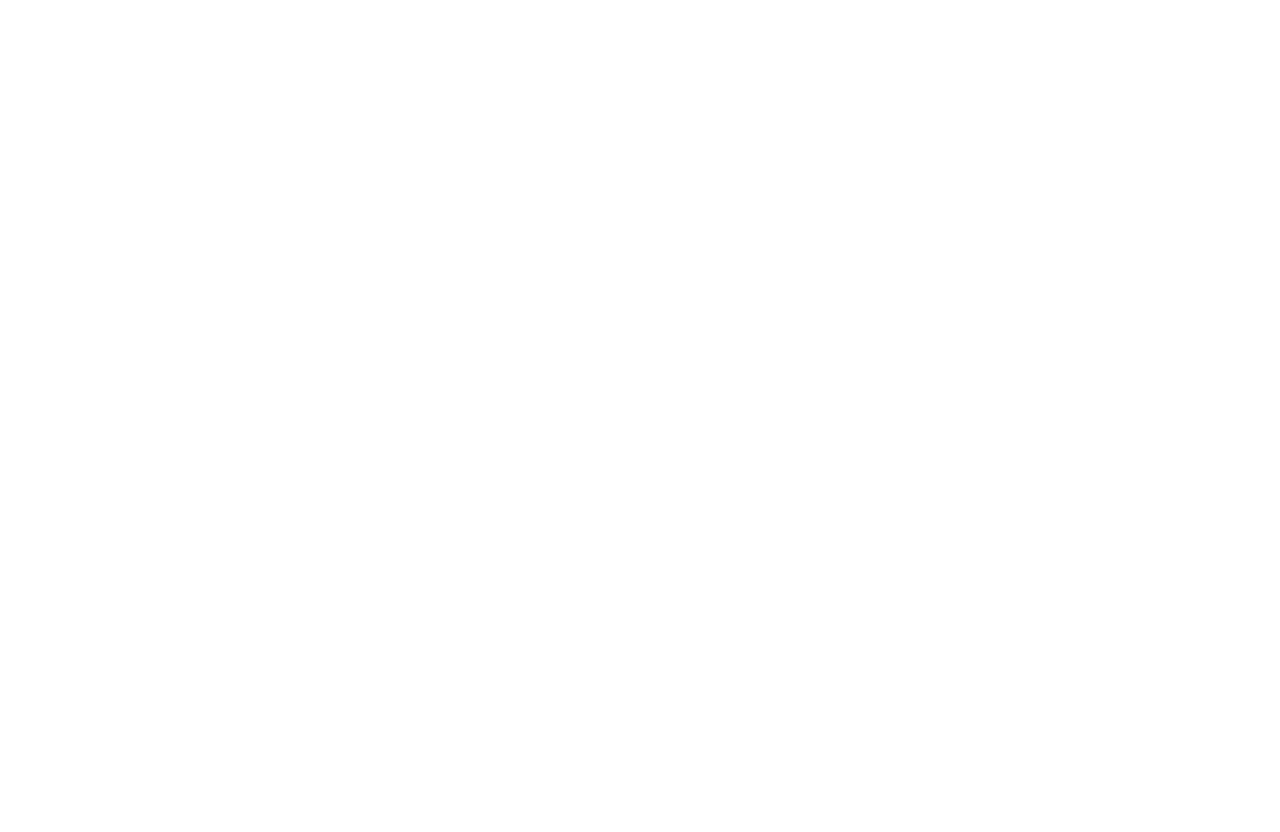
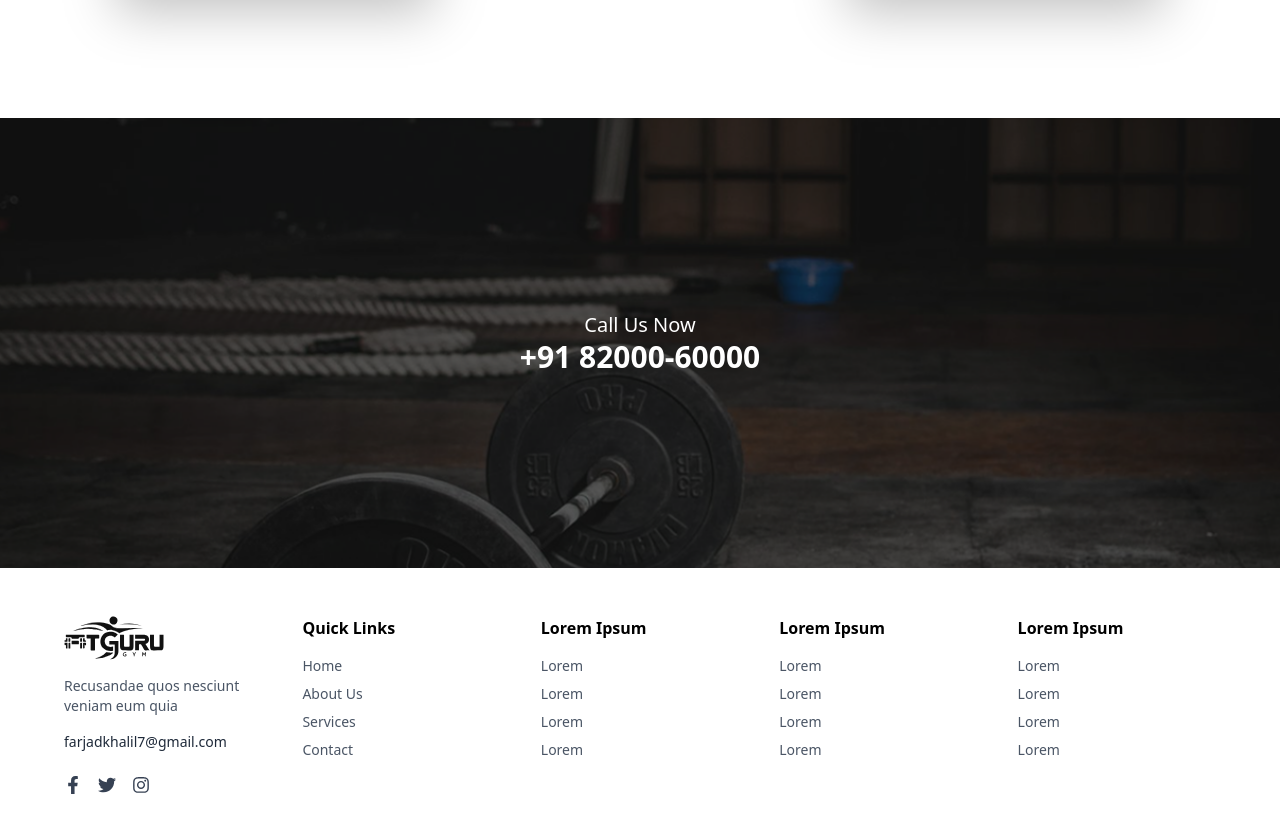
Before and after one commit to farjad-khalil/gym-site, a Next.js app: page / in a window 1280 px wide. Shown: the part 3638-4470 px from the top of the page. Before the commit the page ends 3596 px from the top, so only its background shows below. Built offline with nearby package versions, Linux system fonts and the light colour scheme.

Commit message:
Footer component done

```diff
--- a/src/app/page.js
+++ b/src/app/page.js
@@ -1,3 +1,4 @@
+import Footer from "@/components/Footer";
 import Hero from "@/components/Hero";
 import OurProgram from "@/components/OurProgram";
 import Pricing from "@/components/Pricing";
@@ -14,6 +15,7 @@
       <OurProgram />
       <Trainers />
       <Pricing />
+      <Footer />
     </div>
   );
 }
--- /dev/null
+++ b/src/components/Footer.jsx
@@ -0,0 +1,56 @@
+import Image from "next/image";
+import { FOOTER } from "@/constants";
+import { FaFacebookF, FaTwitter, FaInstagram } from "react-icons/fa";
+
+const Footer = () => {
+  return (
+    <footer className="w-full">
+      {/* Call To Action */}
+      <div className="w-full relative h-[450px] ">
+        <Image
+          src="/images/footer-bg.png"
+          alt="Footer Banner"
+          fill
+          className="object-cover opacity-100"
+        />
+        <div className="relative z-10 flex flex-col items-center justify-center h-full text-white text-center">
+          <p className="text-lg md:text-xl">{FOOTER.contact.label}</p>
+          <h2 className="text-2xl md:text-3xl font-extrabold">{FOOTER.contact.phone}</h2>
+        </div>
+      </div>
+
+      {/* Footer Content */}
+      <div className="bg-white py-12 px-6 ">
+        <div className="max-w-[1440px] mx-auto px-10 grid grid-cols-1 sm:grid-cols-2 lg:grid-cols-5 gap-10">
+          {/* Logo + Info */}
+          <div className="space-y-4">
+            <Image src="/icons/logo-bt.svg" alt="Logo" width={100} height={40} />
+            <p className="text-gray-600 text-sm">{FOOTER.contact.description}</p>
+            <p className="text-gray-800 text-sm">{FOOTER.contact.email}</p>
+            <div className="flex gap-4 pt-2 text-gray-700 text-lg">
+              <FaFacebookF className="hover:text-black cursor-pointer" />
+              <FaTwitter className="hover:text-black cursor-pointer" />
+              <FaInstagram className="hover:text-black cursor-pointer" />
+            </div>
+          </div>
+
+          {/* Footer Links */}
+          {FOOTER.footerLinks.map((section, index) => (
+            <div key={index}>
+              <h4 className="font-semibold text-black mb-4">{section.title}</h4>
+              <ul className="space-y-2 text-sm text-gray-600">
+                {section.links.map((link, i) => (
+                  <li key={i} className="hover:text-black cursor-pointer">
+                    {link}
+                  </li>
+                ))}
+              </ul>
+            </div>
+          ))}
+        </div>
+      </div>
+    </footer>
+  );
+};
+
+export default Footer;
--- a/src/components/Pricing.jsx
+++ b/src/components/Pricing.jsx
@@ -5,7 +5,7 @@
 
 const Pricing = () => {
   return (
-    <section className="w-full  bg-white">
+    <section className="w-full  bg-white py-20">
       <div className="max-w-[1440px] mx-auto text-center px-6 md:px-16 py-10">
         {/* Header */}
         <p className="text-gray-400 text-base mb-2">Pricing Plan</p>
--- a/src/constants/index.js
+++ b/src/constants/index.js
@@ -131,3 +131,37 @@
     highlight: false,
   },
 ];
+
+
+
+export const FOOTER = {
+  contact: {
+    label: "Call Us Now",
+    phone: "+91 82000-60000",
+    email: "farjadkhalil7@gmail.com",
+    description: "Recusandae quos nesciunt veniam eum quia",
+  },
+  socialLinks: [
+    { icon: "twitter", url: "#" },
+    { icon: "facebook", url: "#" },
+    { icon: "instagram", url: "#" },
+  ],
+  footerLinks: [
+    {
+      title: "Quick Links",
+      links: ["Home", "About Us", "Services", "Contact"],
+    },
+    {
+      title: "Lorem Ipsum",
+      links: ["Lorem", "Lorem", "Lorem", "Lorem"],
+    },
+    {
+      title: "Lorem Ipsum",
+      links: ["Lorem", "Lorem", "Lorem", "Lorem"],
+    },
+    {
+      title: "Lorem Ipsum",
+      links: ["Lorem", "Lorem", "Lorem", "Lorem"],
+    },
+  ],
+};
```
